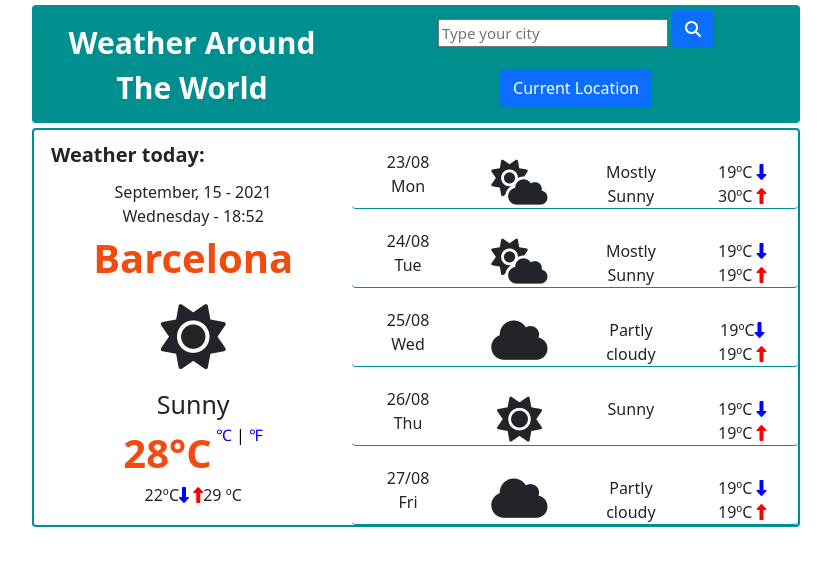
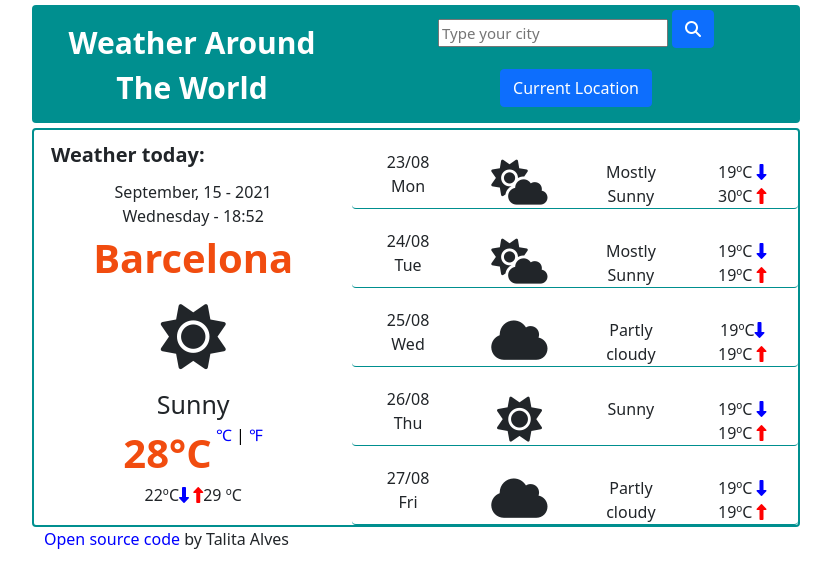
Before and after one commit to TalitAlves/WeatherApplication, a plain HTML site: page index.html in a window 1280 px wide. Shown: the whole page, without its empty margins (224-1055 px from the left). Drawn offline with nearby package versions, Linux system fonts and the light colour scheme.

Commit message:
Add link to Github repository

```diff
--- a/index.html
+++ b/index.html
@@ -72,7 +72,7 @@
             >
           </div>
         </div>
-        <div class="col-7" style="text-align: center;">
+        <div class="col-7" style="text-align: center">
           <div class="row forecast-row">
             <div class="col">
               <div class="next-days" id="day0">
@@ -180,6 +180,13 @@
           </div>
         </div>
       </div>
+      <a
+        href="https://github.com/TalitAlves/WeatherApplication"
+        target="_blank"
+      >
+        Open source code
+      </a>
+      by Talita Alves
 
       <script src="src/index.js"></script>
     </body>
```
